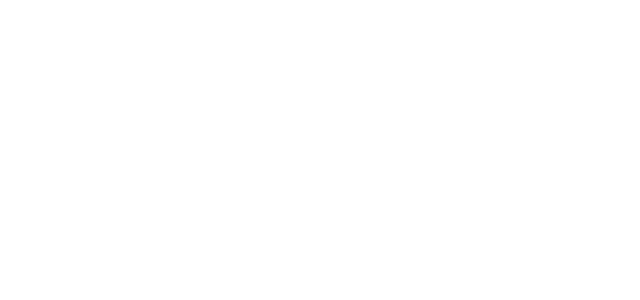
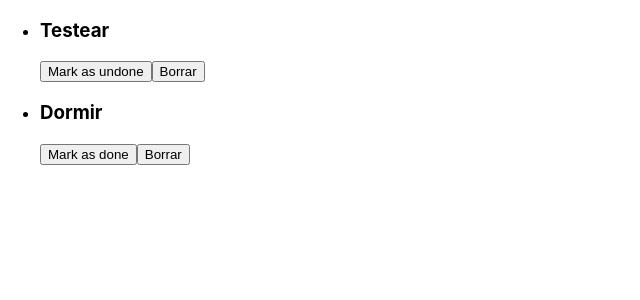
Before and after one commit to ccbabcn/202204-W6CH1-cristian-bermudez, a React (Create React App) app: page / in a window 1280 px wide. Shown: the top 300 px of the page, without its empty margins (0-640 px from the left). Built offline with nearby package versions, Linux system fonts and the light colour scheme.

Commit message:
added todo list component

```diff
--- a/package.json
+++ b/package.json
@@ -6,6 +6,7 @@
     "@testing-library/jest-dom": "^5.16.4",
     "@testing-library/react": "^13.2.0",
     "@testing-library/user-event": "^13.5.0",
+    "prop-types": "^15.8.1",
     "react": "^18.1.0",
     "react-dom": "^18.1.0",
     "react-scripts": "5.0.1",
--- a/public/index.html
+++ b/public/index.html
@@ -6,7 +6,7 @@
     <meta name="viewport" content="width=device-width, initial-scale=1" />
     <meta name="theme-color" content="#000000" />
     <meta name="description" content="Redux list of todo" />
-    <link rel="apple-touch-icon" href="%PUBLIC_URL%/logo192.png" />
+
     <!--
       manifest.json provides metadata used when your web app is installed on a
       user's mobile device or desktop. See https://developers.google.com/web/fundamentals/web-app-manifest/
--- a/src/App.js
+++ b/src/App.js
@@ -1,5 +1,7 @@
+import ToDoList from "./component/ToDoList/ToDoList";
+
 function App() {
-  return <div className="App"></div>;
+  return <ToDoList />;
 }
 
 export default App;
--- a/src/component/ToDo/ToDo.js
+++ b/src/component/ToDo/ToDo.js
@@ -1,11 +1,20 @@
+import PropTypes from "prop-types";
+
 const ToDo = ({ toDo: { name, done } }) => {
   return (
-    <>
+    <li>
       <h3>{name}</h3>
       {done ? <button>Mark as undone</button> : <button>Mark as done</button>}
       <button>Borrar</button>
-    </>
+    </li>
   );
 };
 
+ToDo.propTypes = {
+  toDo: PropTypes.shape({
+    name: PropTypes.string.isRequired,
+    done: PropTypes.bool.isRequired,
+  }).isRequired,
+};
+
 export default ToDo;
--- /dev/null
+++ b/src/component/ToDoList/ToDoList.js
@@ -0,0 +1,14 @@
+import { initialtoDos } from "../../data";
+import ToDo from "../ToDo/ToDo";
+
+const ToDoList = () => {
+  return (
+    <ul>
+      {initialtoDos.map((toDo) => {
+        return <ToDo key={toDo.id} toDo={toDo} />;
+      })}
+    </ul>
+  );
+};
+
+export default ToDoList;
--- /dev/null
+++ b/src/data.js
@@ -0,0 +1,12 @@
+export const initialtoDos = [
+  {
+    id: 0,
+    name: "Testear",
+    done: true,
+  },
+  {
+    id: 2,
+    name: "Dormir",
+    done: false,
+  },
+];
```
Also changed, not shown: public/manifest.json, 2 other files (tests, documents, lock files or other folders).
